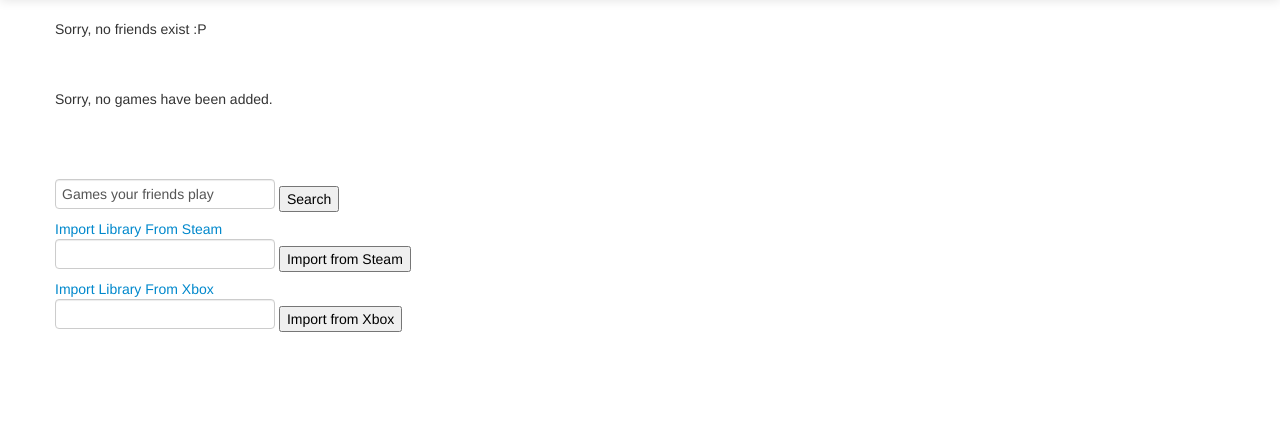
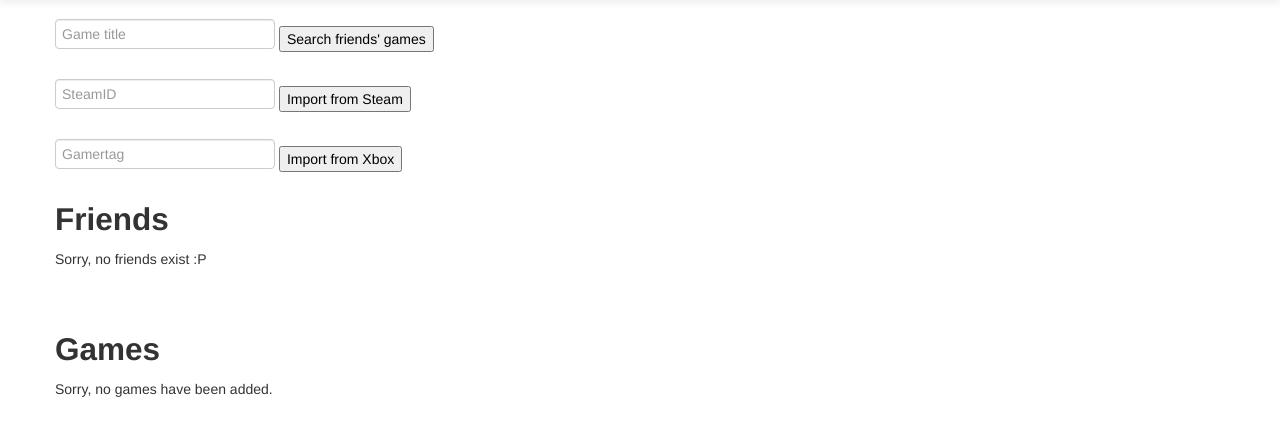
Before and after one commit to SSheldon/game-atlas, a Django app: template users/templates/users/profile.html in a window 1280 px wide. Shown: the part 41-477 px from the top of the page. Run offline with Django 3.2, Linux system fonts and the light colour scheme; the template is opened without the code that fills it: values that come from a table or form of the project are taken from there, others are empty; the visitor is signed in with stand-in values (Sample User, id 1); data comes from the database, SQL or seed files in the repository.

Commit message:
[users] Prettified profile page.

```diff
--- a/users/templates/users/profile.html
+++ b/users/templates/users/profile.html
@@ -1,10 +1,6 @@
 {% extends "base.html" %}
 
 {% block content %}
-{% include "friends_list.html" %}
-
-{% include "lists/games.html" %}
-
 {% if user.is_authenticated and user.id != profile.id %}
 <form action="{% url 'accounts:request_friend' %}" method="post"
       style="display:inline">
@@ -13,30 +9,29 @@
   <input type="submit" value="Send Friend Request" />
 </form>
 {% endif %}
-<br />
-<br />
+
 {% if user.is_authenticated and user.id == profile.id %}
-<form action="{% url 'accounts:game_search' %}" method="get" style="display:inline">
-    <input type="text" name="search", value="Games your friends play" />
-    <input type="submit" value="Search"/>
+<form action="{% url 'accounts:game_search' %}" method="get">
+  <input type="text" name="search" placeholder="Game title" />
+  <input type="submit" value="Search friends' games"/>
 </form>
-<br />
-<a href="">Import Library From Steam</a>
-<br />
-<form action="{% url 'accounts:import_steam_games' %}" method="post"
-            style="display:inline">
+
+<form action="{% url 'accounts:import_steam_games' %}" method="post">
   {% csrf_token %}
-        <input type="text" name="gamer_id" value="" />
+  <input type="text" name="gamer_id" placeholder="SteamID" />
   <input type="submit" value="Import from Steam"/>
 </form>
-<br />
-<a href="">Import Library From Xbox</a>
-<br />
-<form action="{% url 'accounts:import_xbox_games' %}" method="post"
-            style="display:inline">
+
+<form action="{% url 'accounts:import_xbox_games' %}" method="post">
   {% csrf_token %}
-        <input type="text" name="gamer_id" value="" />
+  <input type="text" name="gamer_id" placeholder="Gamertag" />
   <input type="submit" value="Import from Xbox"/>
 </form>
 {% endif %}
+
+<h2>Friends</h2>
+{% include "friends_list.html" %}
+
+<h2>Games</h2>
+{% include "lists/games.html" %}
 {% endblock %}
```
Lines whose indentation alone changed are shown as unchanged.
